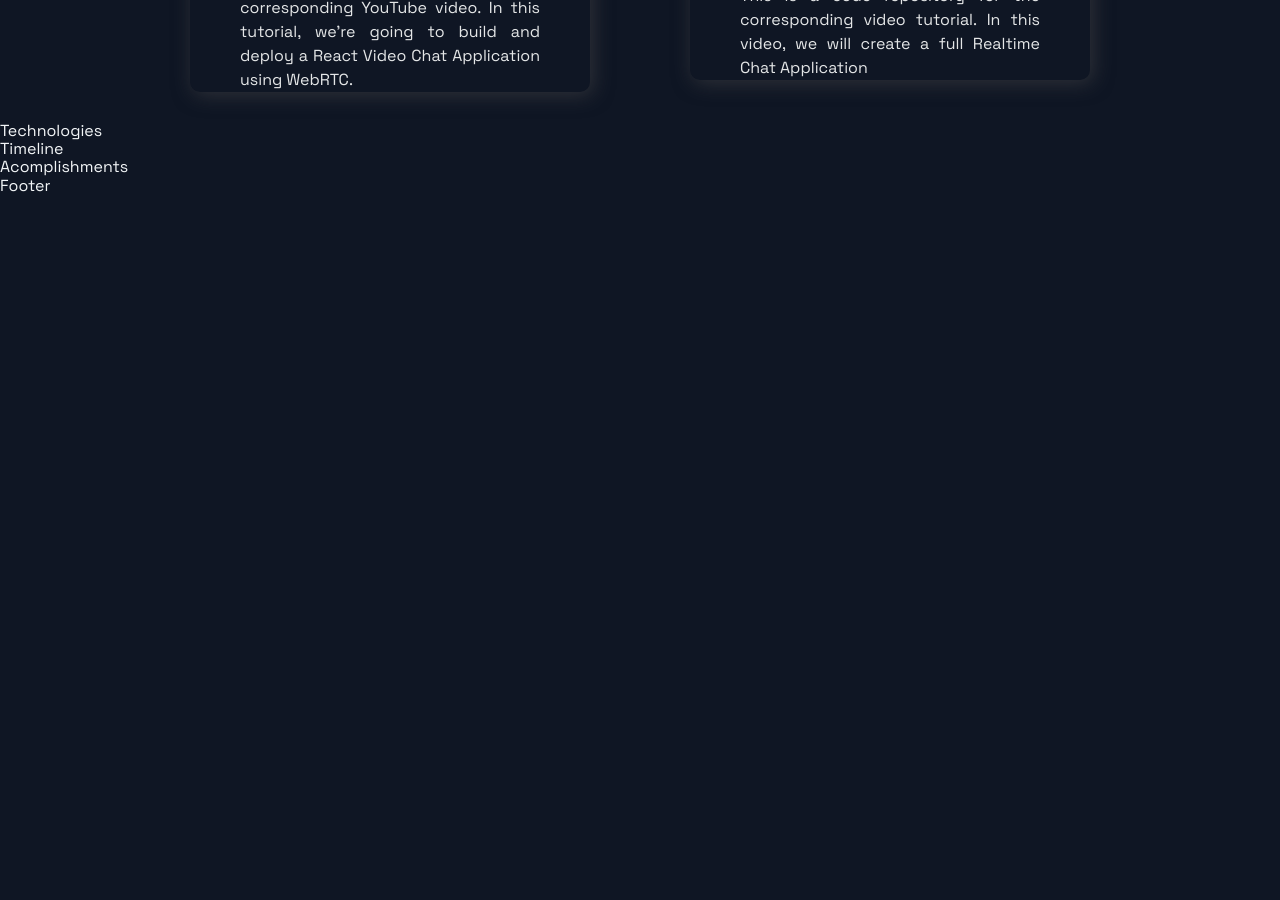
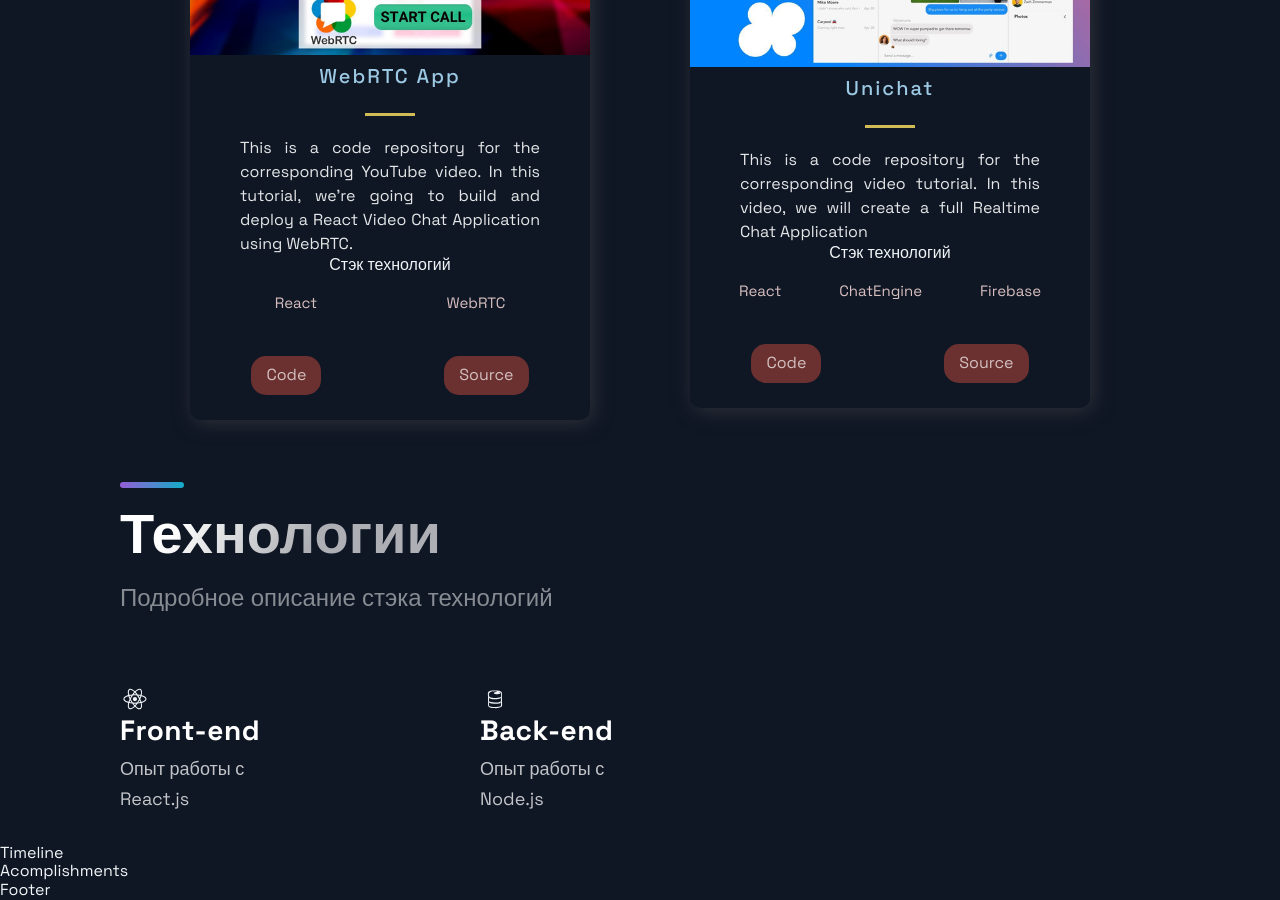
Before and after one commit to latar14/portfolio-next-js, a Next.js app: page / in a window 1280 px wide. Shown: the part 1720-2620 px from the top of the page. Before the commit the page ends 1916 px from the top, so only its background shows below. Built offline with nearby package versions, Linux system fonts and the light colour scheme.

Commit message:
stack of technologies

```diff
--- a/src/components/Projects/Projects.js
+++ b/src/components/Projects/Projects.js
@@ -19,6 +19,22 @@
             <Hr/>
           </TitleContent>
           <CardInfo>{description}</CardInfo>
+          <div>
+            <TitleContent>Стэк технологий</TitleContent>
+            <TagList>
+              {tags.map((tag, i) => (
+                <Tag key={i}>{tag}</Tag>
+              ))}
+            </TagList>
+          </div>
+          <UtilityList>
+            <ExternalLinks href='ссылка на код проекта'>
+              Code
+            </ExternalLinks>
+            <ExternalLinks href='ссылка на код проекта'>
+              Source
+            </ExternalLinks>
+          </UtilityList>
         </BlogCard>
       ))}
     </GridContainer>
--- a/src/components/Technologies/Technologies.js
+++ b/src/components/Technologies/Technologies.js
@@ -1,12 +1,50 @@
-import React from 'react';
-import { DiFirebase, DiReact, DiZend } from 'react-icons/di/index';
-import { Section, SectionDivider, SectionText, SectionTitle } from '../../styles/GlobalComponents';
-import { List, ListContainer, ListItem, ListParagraph, ListTitle } from './TechnologiesStyles';
+import React from "react";
+import { DiFirebase, DiReact, DiZend } from "react-icons/di/index";
+import {
+  Section,
+  SectionDivider,
+  SectionText,
+  SectionTitle,
+} from "../../styles/GlobalComponents";
+import {
+  List,
+  ListContainer,
+  ListItem,
+  ListParagraph,
+  ListTitle,
+} from "./TechnologiesStyles";
 
-const Technologies = () =>  (
-  <div>
-    Technologies
-  </div>
+const Technologies = () => (
+  <Section id="tech">
+    <SectionDivider />
+    <br/>
+    <SectionTitle>Технологии</SectionTitle>
+    <SectionText>
+      Подробное описание стэка технологий
+    </SectionText>
+    <List>
+      <ListItem>
+        <DiReact size='3rem'/>
+        <ListContainer>
+          <ListTitle>Front-end</ListTitle>
+          <ListParagraph>
+            Опыт работы с <br/>
+            React.js
+          </ListParagraph>
+        </ListContainer>
+      </ListItem>
+      <ListItem>
+        <DiFirebase size='3rem'/>
+        <ListContainer>
+          <ListTitle>Back-end</ListTitle>
+          <ListParagraph>
+            Опыт работы с <br/>
+            Node.js
+          </ListParagraph>
+        </ListContainer>
+      </ListItem>
+    </List>
+  </Section>
 );
 
 export default Technologies;
```
